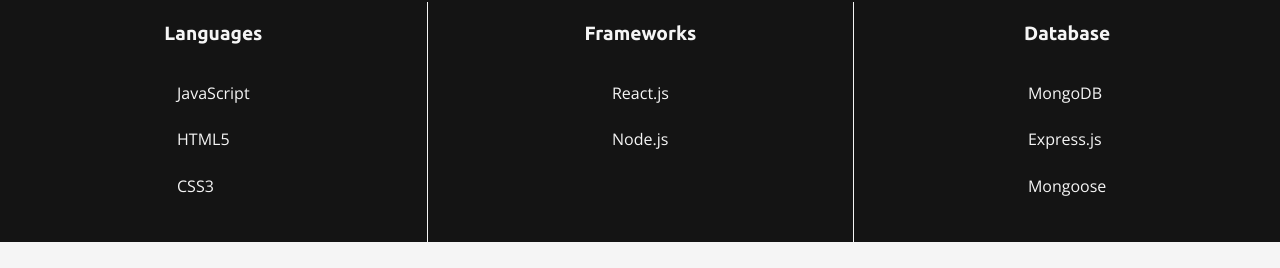
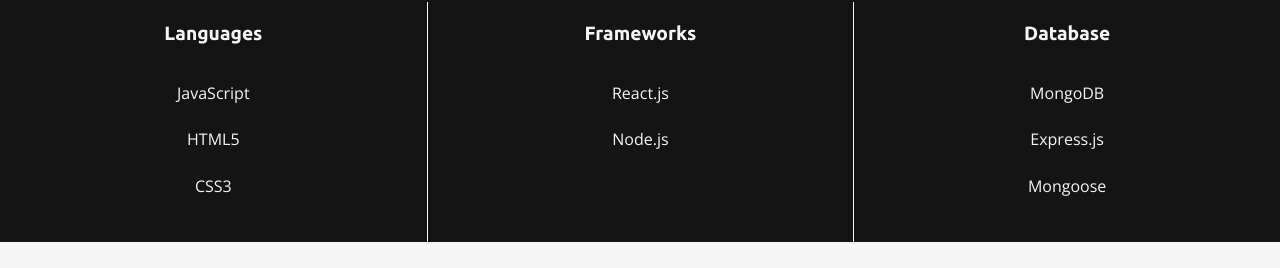
Before and after one commit to jamescaleca/professional-portfolio, a React (Create React App) app: page / in a window 1280 px wide. Shown: the part 647-915 px from the top of the page. Built offline with nearby package versions, Linux system fonts and the light colour scheme.

Commit message:
Fixed text-align in skills list

```diff
--- a/src/components/Home.js
+++ b/src/components/Home.js
@@ -75,7 +75,7 @@
                         </ul>
                     </div>
                     <div id='skills-list-grid'>
-                        <div className='skills-three-columns'>
+                        <div className='skills-three-columns' id='skills-column1'>
                             <h2 className='skills-cat'>Languages</h2>
                             <ul className='list-style-none skills-list'>
                                 <li>JavaScript</li>
--- a/src/styles/styles.css
+++ b/src/styles/styles.css
@@ -205,6 +205,7 @@
   -webkit-box-pack: center;
       -ms-flex-pack: center;
           justify-content: center;
+  text-align: center;
   padding: 0;
   margin-bottom: 1.3em;
 }
--- a/src/styles/styles.scss
+++ b/src/styles/styles.scss
@@ -124,6 +124,7 @@
                     display: grid;
                     grid-template-rows: 1fr 1fr 1fr;
                     justify-content: center;
+                    text-align: center;
                     padding: 0;
                     margin-bottom: 1.3em;
                 }
```
Also changed, not shown: 1 other file (tests, documents, lock files or other folders).
